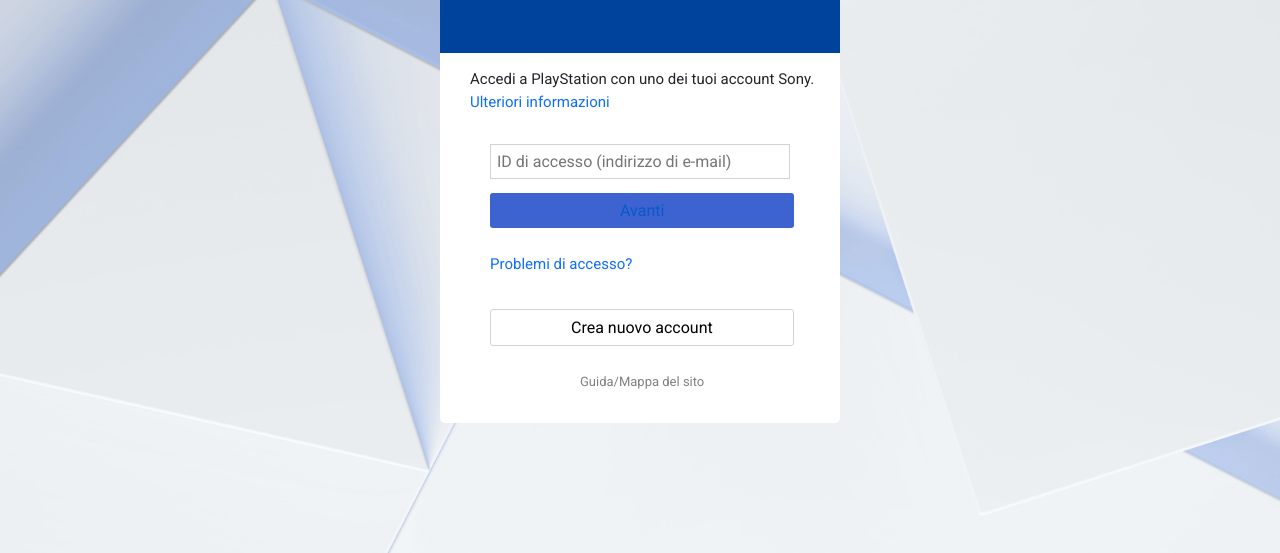
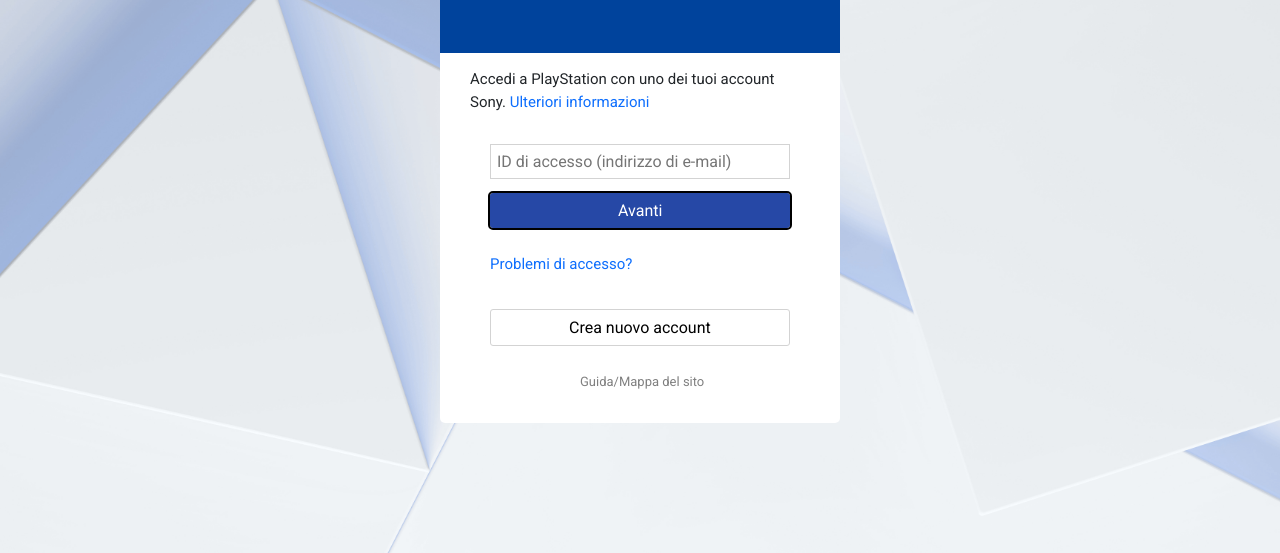
Before and after one commit to Saimon397/htmlcss-playstation, a plain HTML site: page Accedi.html in a window 1280 px wide. In both pictures the pointer is over the link "Avanti". Shown: the part 247-800 px from the top of the page. Drawn offline with nearby package versions, Linux system fonts and the light colour scheme.

Commit message:
mod_complete

```diff
--- a/css/style.css
+++ b/css/style.css
@@ -295,22 +295,36 @@
 .btn-blu {
     background-color: rgb(60, 99, 208);
     color: white;
-    padding: 8px 130px;
+    padding: 8px 128px;
     border-radius: 3px;
     width: 100%;
     text-align: center;
     text-decoration: none;
 }
 
+.btn-blu:hover {
+    background-color: rgb(38, 72, 166);
+    color: white;
+
+    outline: 2px solid black;
+}
+
 .btn-bianco {
     background-color: white;
     color: black;
     border: 1px solid rgb(211, 211, 211);
-    padding: 8px 80px;
+    padding: 8px 78px;
     border-radius: 3px;
     width: 100%;
     text-align: center;
     text-decoration: none;
+}
+
+.btn-bianco:hover {
+    background-color: rgb(225, 214, 214);
+    border: 1px solid rgb(148, 147, 147);
+    color: black;
+    outline: 2px solid black;
 }
 
 .link {
```
